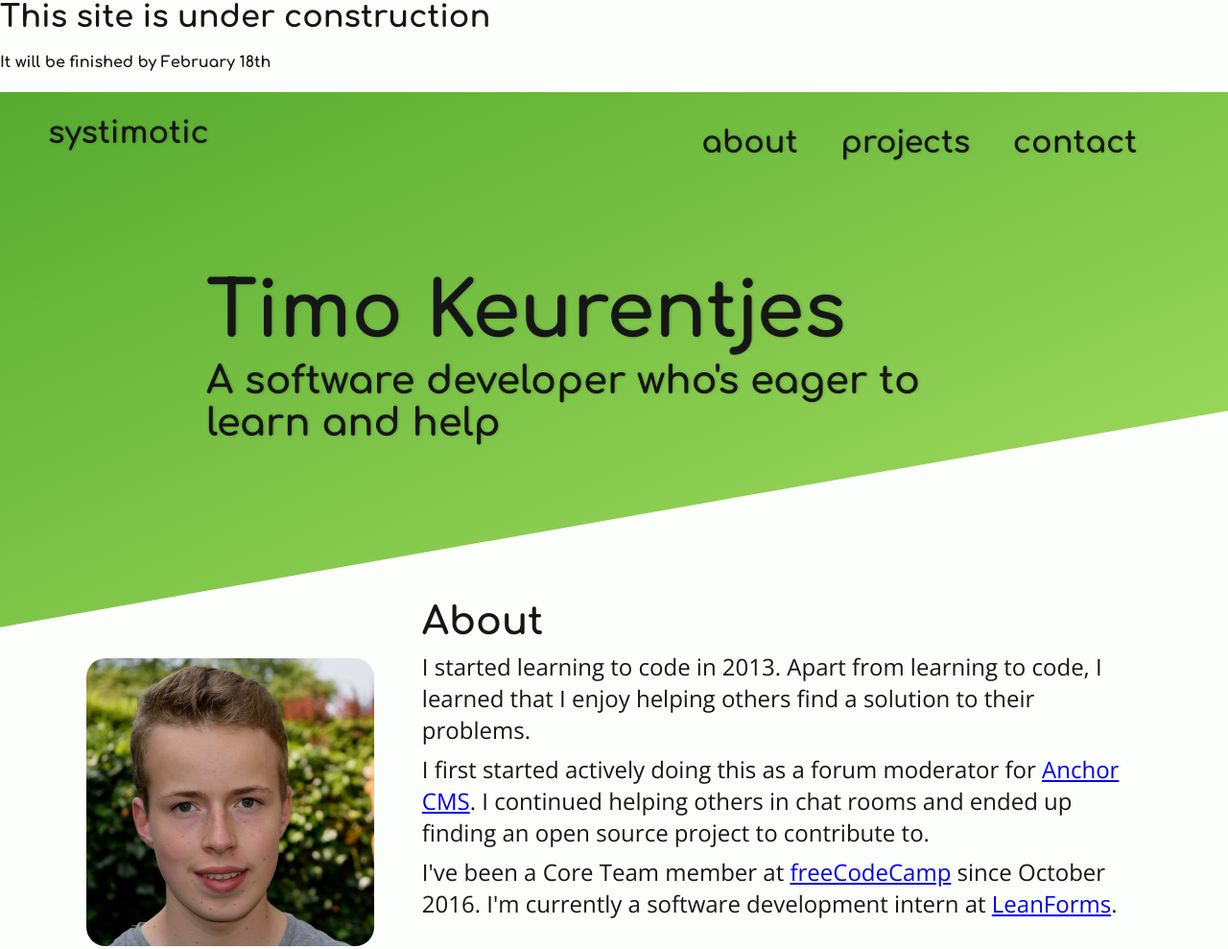
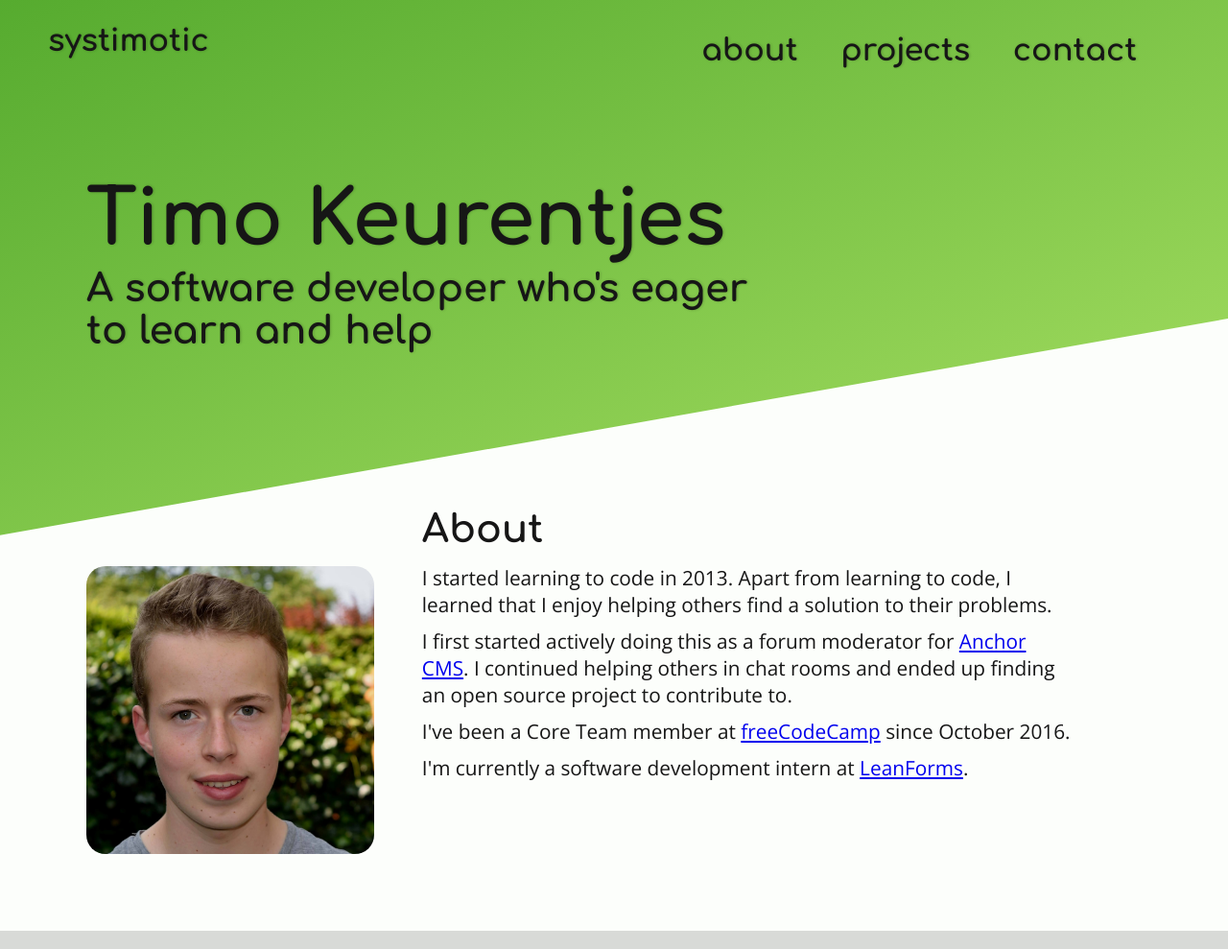
Before and after one commit to Systimotic/systimotic.github.io, a plain HTML site: page index.html in a window 1280 px wide. Shown: the top 989 px of the page at 96% size. Drawn offline with nearby package versions, Linux system fonts and the light colour scheme.

Commit message:
Small optimizations

```diff
--- a/index.html
+++ b/index.html
@@ -7,9 +7,6 @@
   <link href="main.css" rel="stylesheet">
 </head>
 <body>
-  <h3>This site is under construction</h3>
-  <h4>It will be finished by February 18th</h4>
-
   <header>
     <nav>
       <a class="logo" href="/">systimotic</a>
@@ -27,12 +24,13 @@
   </header>
 
   <section id="about">
-    <img class="profile" src="images/square-profile-picture-m.jpg" alt="Picture of Timo">
+    <img class="profile" src="images/square-profile-picture.jpg" alt="Picture of Timo">
     <div class="content-container">
       <h2>About</h2>
       <p>I started learning to code in 2013. Apart from learning to code, I learned that I enjoy helping others find a solution to their problems.</p>
-      <p>I first started actively doing this as a forum moderator for <a href="https://anchorcms.com/">Anchor CMS</a>. I continued helping others in chat rooms and ended up finding an open source project to contribute to.</p>
-      <p>I've been a Core Team member at <a href="https://freecodecamp.org/">freeCodeCamp</a> since October 2016. I'm currently a software development intern at <a href="http://www.leanforms.com/">LeanForms</a>.</p>
+      <p>I first started actively doing this as a forum moderator for <a href="https://anchorcms.com/" target="_blank">Anchor CMS</a>. I continued helping others in chat rooms and ended up finding an open source project to contribute to.</p>
+      <p>I've been a Core Team member at <a href="https://freecodecamp.org/" target="_blank">freeCodeCamp</a> since October 2016.</p>
+      <p>I'm currently a software development intern at <a href="http://www.leanforms.com/" target="_blank">LeanForms</a>.</p>
     </div>
   </section>
 
@@ -55,7 +53,7 @@
         <h3>Dummi</h3>
         <div class="project-content">
           <p>Dummi generates randomised data to help designers create designs that can handle real data that has names longer than "John Doe."</p>
-          <p>I built this tool with <a href="https://www.linkedin.com/in/aaronbenjamindesign/">Aaron Benjamin</a> (designer at Amazon) and <a href="http://momueller.com/">Marc Mueller</a> (developer from Berlin) in August 2016.</p>
+          <p>I built this tool with <a href="http://www.aaronbenjamin.design/" target="_blank">Aaron Benjamin</a> (designer at Amazon) and <a href="http://momueller.com/" target="_blank">Marc Mueller</a> (developer from Berlin) in August 2016.</p>
           <a href="http://dummi.io/" class="project-link" target="_blank">View more <span class="spacer">&nbsp;</span> &#10140;</a>
         </div>
       </div>
--- a/main.css
+++ b/main.css
@@ -28,7 +28,7 @@ body {
 p {
   font-family: 'Open Sans', sans-serif;
   font-size: 1.2em;
-  margin: 8px 0;
+  margin: 10px 0;
 }
 
 h2 {
@@ -113,7 +113,7 @@ header nav > ul > li > a:hover {
   display: flex;
   flex-direction: column;
   justify-content: center;
-  max-width: 850px;
+  max-width: 1100px;
   margin: 80px auto 0;
   font-size: 250%;
 }
@@ -124,6 +124,7 @@ header nav > ul > li > a:hover {
 
 .title-container > h4 {
   margin: 5px 0 0;
+  max-width: 725px;
 }
 
 /*
@@ -144,7 +145,8 @@ header nav > ul > li > a:hover {
 }
 
 #about p {
-  font-size: 1.5em;
+  font-size: 1.3em;
+  max-width: 680px;
 }
 
 .content-container {
@@ -152,9 +154,8 @@ header nav > ul > li > a:hover {
   margin-top: -60px; /* to pull title up */
 }
 
-.content-container h2,
-h3 {
-  margin: 0 0 2px;
+.content-container h2 {
+  margin: 0 0 14px;
 }
 
 /*
@@ -187,6 +188,10 @@ h3 {
 
 .project-card:not(:last-child) {
   margin-bottom: 50px;
+}
+
+.project-card h3 {
+  margin: 0;
 }
 
 .project-card > img {
```
Also changed, not shown: images/dummi-screenshot-original.png (added), images/dummi-screenshot.png, images/freecodecamp-guide-screenshot-original.png (added), images/freecodecamp-guide-screenshot.png, images/square-profile-picture.jpg (added).
